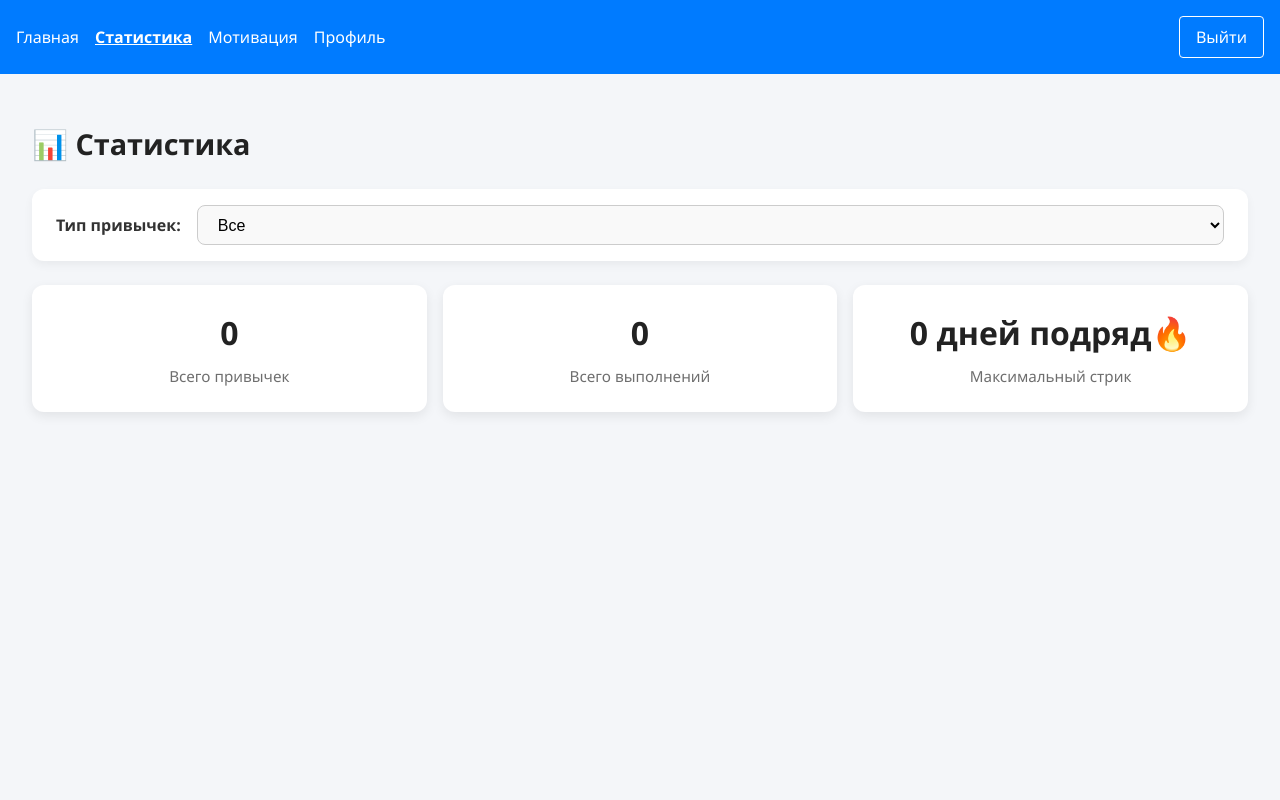
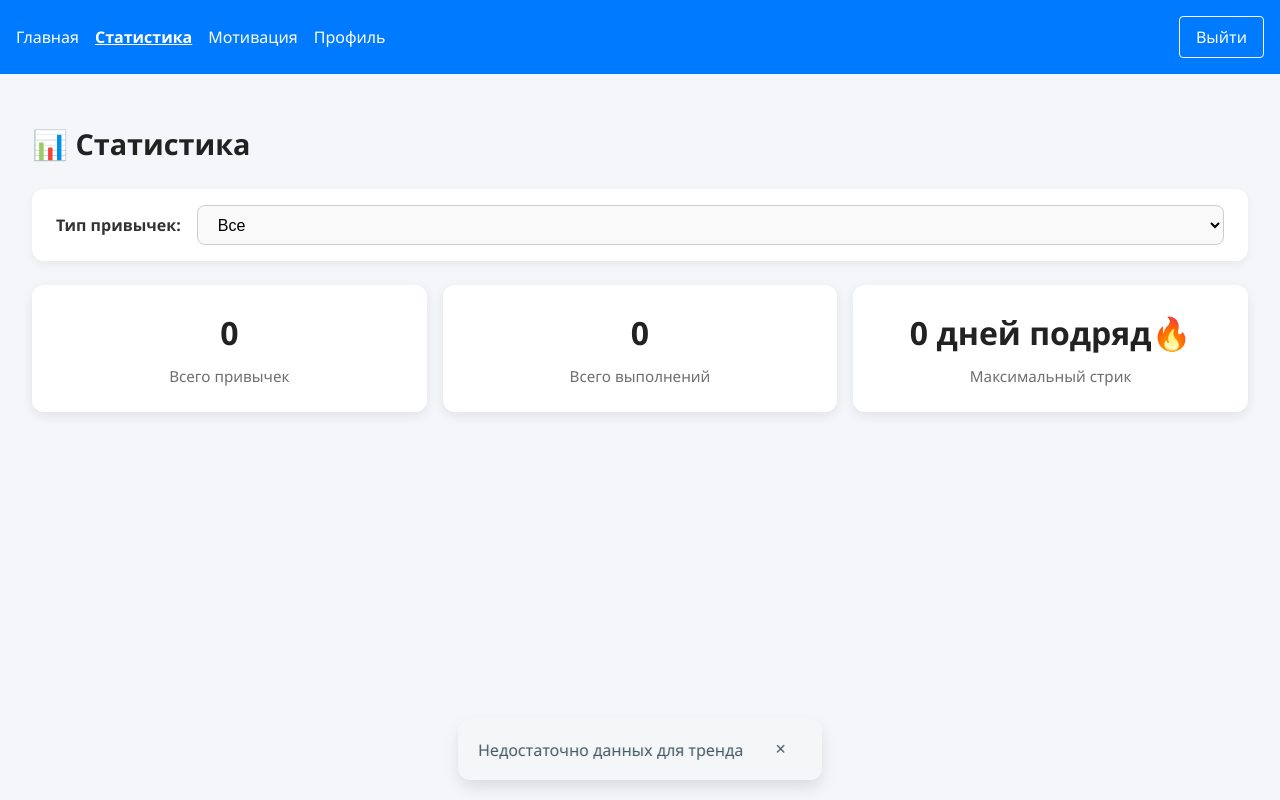
Before and after one commit to Zhaglo/zhelazo-app, a React app: page /stats in a window 1280 px wide. Built offline with nearby package versions, Linux system fonts and the light colour scheme; sample sign-in values are in the browser's storage.

Commit message:
feat: trandToast

```diff
--- a/src/pages/StatsPage.module.scss
+++ b/src/pages/StatsPage.module.scss
@@ -82,3 +82,64 @@
     }
   }
 }
+
+.trendToast {
+  position: fixed;
+  bottom: 20px;
+  left: 50%;
+  transform: translateX(-50%);
+  border-radius: 12px;
+  padding: 0.75rem 1.25rem;
+  box-shadow: 0 8px 16px rgba(0, 0, 0, 0.1);
+  font-size: 1rem;
+  font-weight: 500;
+  display: flex;
+  align-items: center;
+  justify-content: space-between;
+  gap: 1rem;
+  z-index: 100;
+  animation: fadeInUp 0.5s ease;
+  backdrop-filter: blur(6px);
+
+  background-color: #f4f6f8; /* светло-серый */
+  color: #455a64; /* серый текст */
+}
+
+@keyframes fadeInUp {
+  from {
+    opacity: 0;
+    transform: translate(-50%, 20px);
+  }
+  to {
+    opacity: 1;
+    transform: translate(-50%, 0);
+  }
+}
+
+/* Крестик */
+.trendToast button {
+  background: none;
+  border: none;
+  color: inherit; /* цвет как у текста */
+  font-size: 18px;
+  cursor: pointer;
+  margin-left: auto;
+}
+
+/* Рост */
+.trendUp {
+  background-color: #e0f6e9; /* светло-зеленый фон */
+  color: #2e7d32; /* зеленый текст */
+}
+
+/* Падение */
+.trendDown {
+  background-color: #fdecea; /* светло-красный фон */
+  color: #c62828; /* красный текст */
+}
+
+/* Нейтральный */
+.trendNeutral {
+  background-color: #f4f6f8; /* светло-серый фон */
+  color: #455a64; /* серый текст */
+}
--- a/src/pages/StatsPage.tsx
+++ b/src/pages/StatsPage.tsx
@@ -179,10 +179,25 @@ const getHabitDayOfWeek = (habit: Habit): number[] => {
     return result;
 };
 
+const getLastNDates = (n: number): string[] => {
+    const dates: string[] = [];
+    const today = new Date();
+
+    for (let i = 0; i < n; i++) {
+        const d = new Date(today);
+        d.setDate(today.getDate() - i);
+        const dateStr = d.toLocaleDateString("ru-RU").split(".").join(".");
+        dates.push(dateStr);
+    }
+
+    return dates;
+};
+
 const StatsPage = () => {
     const userId = localStorage.getItem("token");
     const [habits, setHabits] = useState<Habit[]>([]);
     const [filterType, setFilterType] = useState<"all" | "daily" | "hourly" | "weekly">("all");
+    const [showTrend, setShowTrend] = useState(true);
 
     useEffect(() => {
         const allHabits = JSON.parse(localStorage.getItem("habits") || "[]");
@@ -322,6 +337,63 @@ const StatsPage = () => {
         return bCount - aCount;
     });
 
+    const getTrend = (): string => {
+        // Берем 7 дней назад и 7-14 дней назад
+        const thisWeekDates = getLastNDates(7);
+        const lastWeekDates = getLastNDates(14).slice(7);
+
+        // Функция подсчета выполнений в списке дат
+        const countInDates = (dates: string[]): number => {
+            return sortedHabits.reduce((acc, habit) => {
+                const days = habit.days || {};
+
+                if (habit.frequency === "daily") {
+                    return acc + dates.filter(d => days[d]).length;
+                }
+
+                if (habit.frequency === "hourly") {
+                    return acc + dates.filter(date => {
+                        const timeRange = habit.timeRange;
+                        if (!timeRange) return false;
+
+                        const expectedHours = generateIntervalHours(timeRange.from, timeRange.to, timeRange.interval || 1);
+                        return expectedHours.every(hour => !!days[`${date}_${hour}`]);
+                    }).length;
+                }
+
+                if (habit.frequency === "weekly") {
+                    // Смотрим есть ли дата в habit.days[дата]
+                    return acc + dates.filter(d => days[d]).length;
+                }
+
+                return acc;
+            }, 0);
+        };
+
+        const thisWeekCount = countInDates(thisWeekDates);
+        const lastWeekCount = countInDates(lastWeekDates);
+
+        // Считаем тренд
+        if (lastWeekCount === 0 && thisWeekCount === 0) {
+            return "Недостаточно данных для тренда";
+        }
+
+        if (lastWeekCount === 0 && thisWeekCount > 0) {
+            return `📈 Прогресс вырос (новая активность!)`;
+        }
+
+        const diff = thisWeekCount - lastWeekCount;
+        const percent = Math.abs(Math.round((diff / lastWeekCount) * 100));
+
+        if (diff > 0) {
+            return `📈 Прогресс вырос на +${percent}%`;
+        } else if (diff < 0) {
+            return `📉 Прогресс снизился на -${percent}%`;
+        } else {
+            return `➡️ Прогресс без изменений`;
+        }
+    };
+
     const chartData = {
         labels: sortedHabits.map((h) =>
             h.title.length > 15 ? h.title.slice(0, 15) + "…" : h.title
@@ -443,6 +515,17 @@ const StatsPage = () => {
 
     const unitText = pluralize(bestStreak, unitForms);
 
+    const trendText = getTrend();
+    let trendClass = "";
+
+    if (trendText.includes("📈")) {
+        trendClass = styles.trendUp;
+    } else if (trendText.includes("📉")) {
+        trendClass = styles.trendDown;
+    } else {
+        trendClass = styles.trendNeutral;
+    }
+
     return (
         <div className={styles.wrapper}>
             <h2 className={styles.title}>📊 Статистика</h2>
@@ -483,6 +566,13 @@ const StatsPage = () => {
                     </div>
                 </>
             )}
+
+            {showTrend && (
+                <div className={`${styles.trendToast} ${trendClass}`}>
+                    {getTrend()}
+                    <button onClick={() => setShowTrend(false)}>&times;</button>
+                </div>
+            )}
         </div>
     );
 };
```
